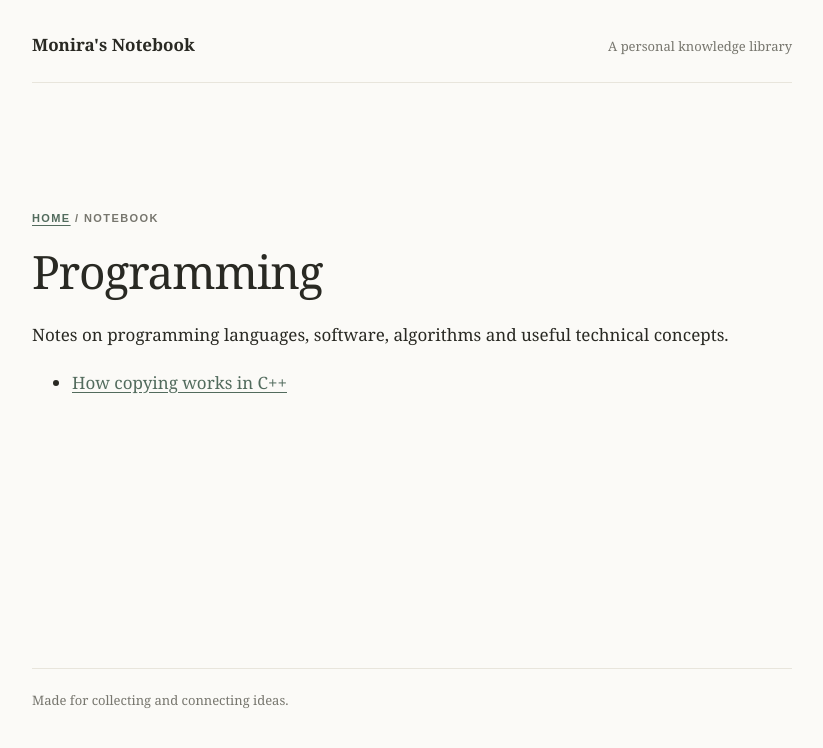
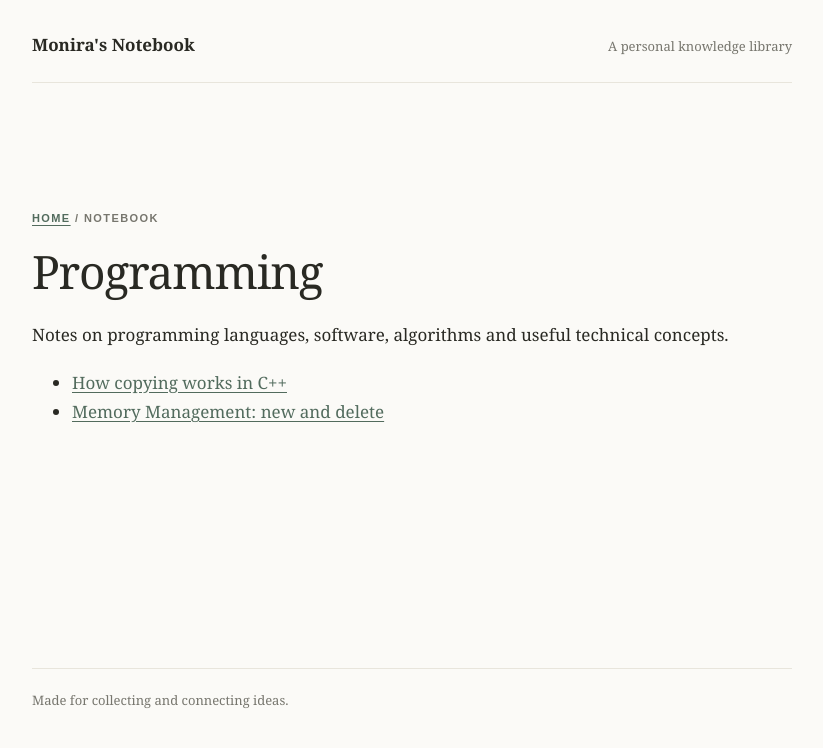
Before and after one commit to monirafatma/monirafatma.github.io, a Jekyll site: the page built from notebooks/programming.md, in a window 1280 px wide. Shown: the top 748 px of the page, without its empty margins (228-1051 px from the left). Built offline with Jekyll 4.4.1, drawn with Linux system fonts in a browser that asks for light colours.

Commit message:
Add memory management note to Programming notebook

```diff
--- a/notebooks/programming.md
+++ b/notebooks/programming.md
@@ -12,4 +12,5 @@ Notes on programming languages, software, algorithms and useful technical concep
 
 <ul class="notebook-list">
   <li><a href="{{ '/notes/programming/cpp-copying/' | relative_url }}">How copying works in C++</a></li>
+  <li><a href="{{ '/notes/programming/memory-management-new-delete/' | relative_url }}">Memory Management: new and delete</a></li>
 </ul>
```
